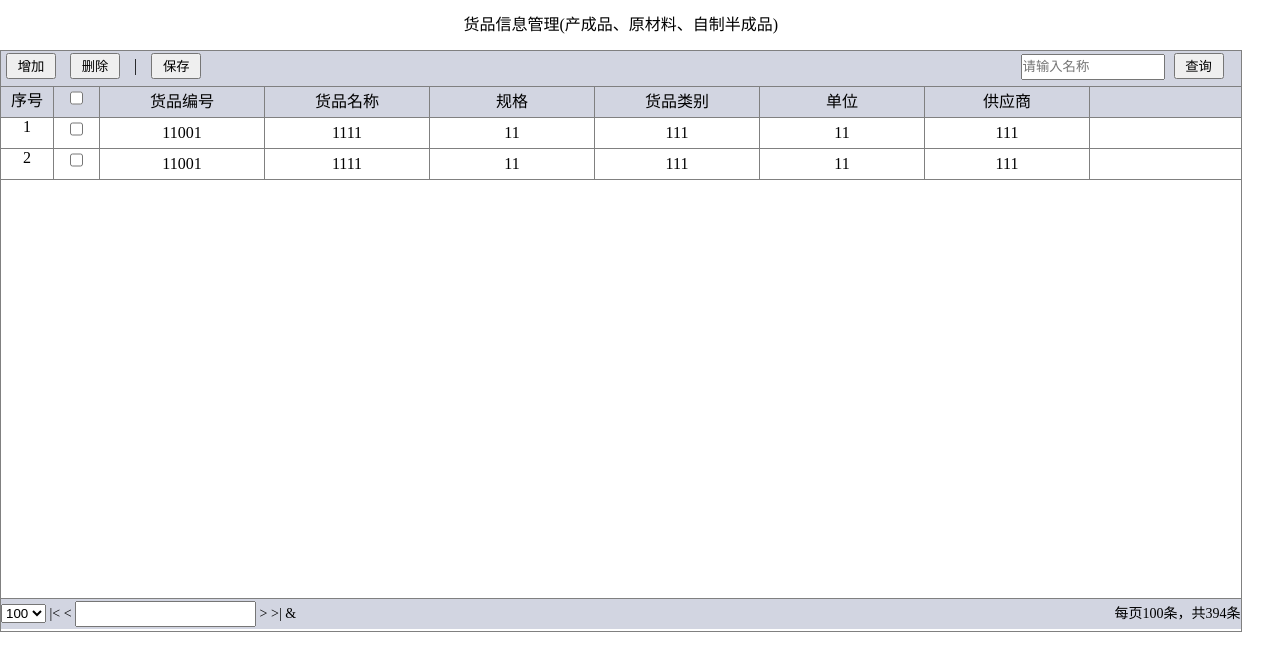
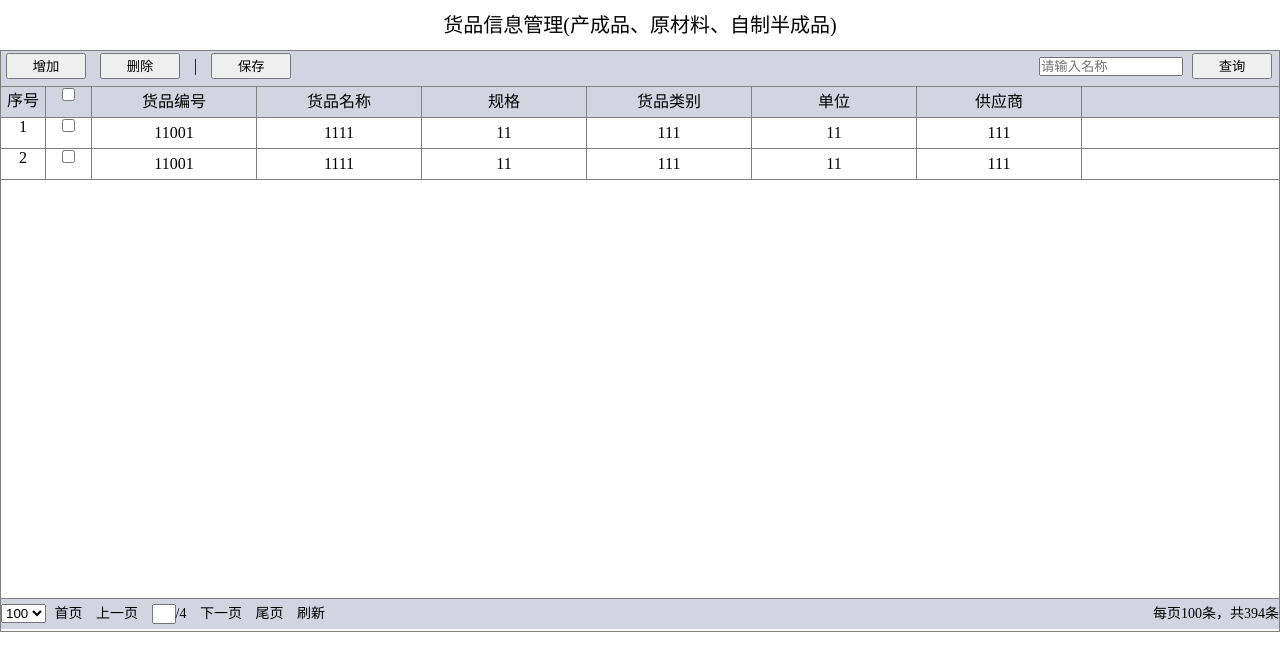
Before and after one commit to HDFWebsite/Hydraulic-Machinery-Production-Information-Management-System, a Flask app: page /onebaseinfo in a window 1280 px wide. Shown: the top 671 px of the page. Run offline with Flask 2, Linux system fonts and the light colour scheme; parts of the project's set-up code (start-up, migrations or seed data) failed here and were passed over.

Commit message:
更改onebaseinfo.html

```diff
--- a/system/templates/onebaseinfo.html
+++ b/system/templates/onebaseinfo.html
@@ -4,94 +4,9 @@
     <meta charset="UTF-8">
     <meta name="viewport" content="width=device-width, initial-scale=1.0">
     <meta http-equiv="X-UA-Compatible" content="ie=edge">
+    <link rel="stylesheet" href="../static/css/template1.css">
     <title>物料基础信息管理</title>
     <style>
-    *{
-        margin: 0;
-        padding: 0;
-        list-style:none;
-    }
-    body{
-        width: 97%;
-    }
-    p{
-        line-height: 50px;
-        text-align: center;
-    }
-    .table{
-        height: 580px;
-        border:1px solid gray;
-    }
-    .tabletop{
-        height: 35px;
-        width: 100%;
-        background-color: #d2d5e1;
-        /* border:1px solid gray; */
-    }
-    .tabletop div{
-        height: 100%;
-        float: left;
-        line-height: 30px;
-        width: 50%;
-    }
-    .tabletop img{
-        width: 20px;
-        height:20px;
-        margin-top: 5px;
-    }
-    .tablelist ul{
-        height: 30px;
-        border-top: 1px solid gray;
-        border-bottom: 1px solid gray;
-        background-color: #d2d5e1;
-    }
-    .lefttabtopleft1{
-        width: 52px;
-        height: 30px;
-        float: left;
-        text-align: center;
-        border-right: 1px solid gray;
-            }
-    .lefttabtopleft2{
-        width: 45px;
-        height: 30px;
-        float: left;
-        text-align: center;
-        border-right: 1px solid gray;
-        }
-    .main{
-        width: 164px;
-        float: left;
-        line-height: 30px;
-        text-align: center;
-        border-right: 1px solid gray;
-    }
-    .tableinfo{
-        width: 100%;
-        height:480px;
-        overflow:auto;
-        /* border: 1px solid red; */
-    }
-    .tableinfo ul{
-        width: 100%;
-        height: 30px;
-        border-bottom: 1px solid gray;
-    }
-    .tableend{
-        height:30px;
-        font-size: 14px;
-        line-height: 30px;
-        background-color: #d2d5e1;
-        border-top: 1px solid gray;
-    }
-    button{
-        width: 50px;
-        height: 26px;
-        margin: 0 5px;
-    }
-    input{
-        height: 22px;
-    }
     </style>
 </head>
 <body>
@@ -105,7 +20,7 @@
                 <button><a>保存</a></button>
             </div>
             <div>
-                <div style="float:right;width:220px;">
+                <div style="float:right;width:240px;">
                     <input style="width:140px;" placeholder="请输入名称"/>
                     <button><a>查询</a></button>
                 </div>
@@ -113,8 +28,8 @@
         </div>
         <div class="tablelist">
                 <ul>
-                    <li class="lefttabtopleft1">序号</li>
-                    <li class="lefttabtopleft2"><input type="checkbox" name="" id=""></li>
+                    <li class="template11">序号</li>
+                    <li class="template12"><input type="checkbox" name="" id=""></li>
                     <li class="main">货品编号</li>
                     <li class="main">货品名称</li>
                     <li class="main">规格</li>
@@ -123,10 +38,10 @@
                     <li class="main">供应商</li>
                 </ul>
         </div>
-        <div class="tableinfo">
+        <div class="tableinfo1">
                 <ul>
-                    <li class="lefttabtopleft1">1</li>
-                    <li class="lefttabtopleft2"><input type="checkbox" name="" id=""></li>
+                    <li class="template11">1</li>
+                    <li class="template12"><input type="checkbox" name="" id=""></li>
                     <li class="main">11001</li>
                     <li class="main">1111</li>
                     <li class="main">11</li>
@@ -135,14 +50,14 @@
                     <li class="main">111</li>
                 </ul>
                 <ul>
-                    <li class="lefttabtopleft1">2</li>
-                    <li class="lefttabtopleft2"><input type="checkbox" name="" id=""></li>
-                    <li class="main main2">11001</li>
-                    <li class="main main2">1111</li>
-                    <li class="main main2">11</li>
-                    <li class="main main2">111</li>
-                    <li class="main main2">11</li>
-                    <li class="main main2">111</li>
+                    <li class="template11">2</li>
+                    <li class="template12"><input type="checkbox" name="" id=""></li>
+                    <li class="main">11001</li>
+                    <li class="main">1111</li>
+                    <li class="main">11</li>
+                    <li class="main">111</li>
+                    <li class="main">11</li>
+                    <li class="main">111</li>
                 </ul>
         </div>
         <div class="tableend">
@@ -153,12 +68,12 @@
                    <option value="">50</option>
                    <option selected='selected' value="">100</option>
                </select>
-               <span>|&lt;</span>
-               <span>&lt;</span>
-               <span><input type="text"></span>
-               <span>&gt;</span>
-               <span>&gt;|</span>
-               <span>&amp;</span>
+               <span>首页</span>
+               <span>上一页</span>
+               <span><input type="text">/4</span>
+               <span>下一页</span>
+               <span>尾页</span>
+               <span>刷新</span>
             </div>
             <div style="float:right;">
                 每页100条，共394条
```
